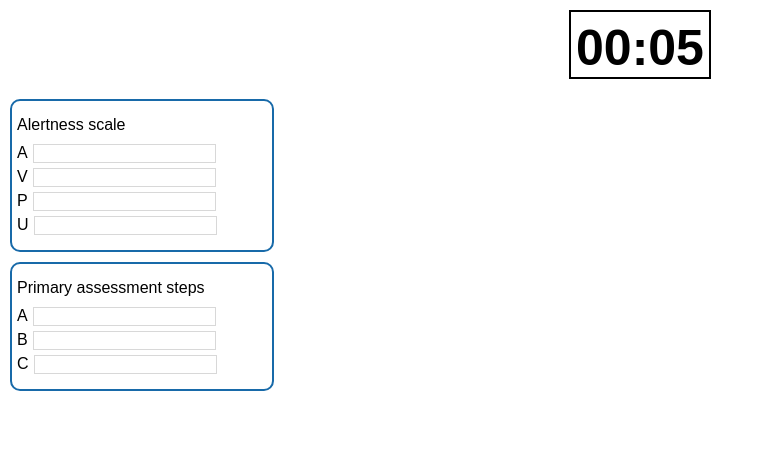
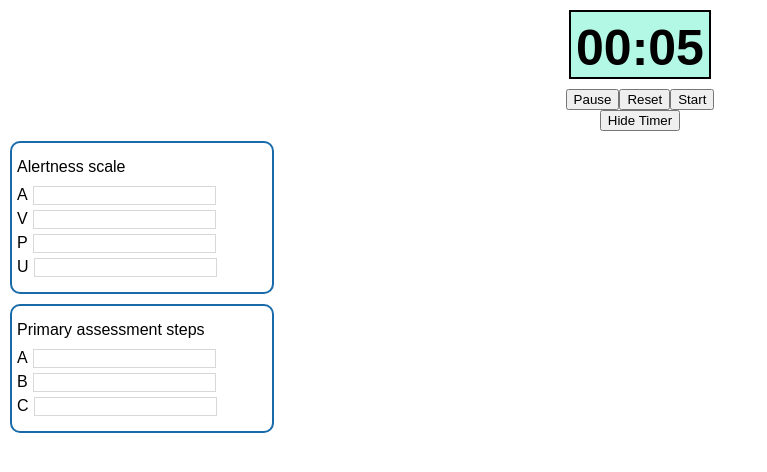
Before and after one commit to zack/ems, a React (Create React App) app: page / in a window 1280 px wide. Shown: the top 472 px of the page, without its empty margins (0-767 px from the left). Built offline with nearby package versions, Linux system fonts and the light colour scheme.

Commit message:
Implement timer controls

```diff
--- a/src/App.css
+++ b/src/App.css
@@ -11,6 +11,22 @@
   text-align: center;
 }
 
+.block {
+  display: block;
+}
+
+.timer.running {
+  background-color: #B3F8E4;
+}
+
+.timer.stopped {
+  background-color: #F8B3B3;
+}
+
+.timer.hidden {
+  color: rgba(0,0,0,0);
+}
+
 .uppercase {
   text-transform: uppercase;
 }
--- a/src/App.js
+++ b/src/App.js
@@ -84,7 +84,9 @@ class Clock extends Component {
     super(props);
 
     this.state = {
-      seconds: 0,
+      counter: 0,
+      hidden: false,
+      running: true,
     };
   }
 
@@ -99,19 +101,60 @@ class Clock extends Component {
     clearInterval(this.timerID);
   }
 
-  tick() {
+  pauseTimer() {
     this.setState({
-      seconds: this.state.seconds + 1,
+      running: false,
     });
   }
 
+  resetTimer() {
+    this.setState({
+      counter: 0,
+    });
+  }
+
+  startTimer() {
+    this.setState({
+      running: true,
+    });
+  }
+
+  toggleTimerDisplay() {
+    this.setState((prevState, props) => ({
+      hidden: !prevState.hidden,
+    }));
+  }
+
+  tick() {
+    if(this.state.running) {
+      this.setState((prevState, props) => ({
+        counter: prevState.counter + 1,
+      }));
+    }
+  }
+
   render() {
-    const seconds = ('00' + this.state.seconds % 60).slice(-2);
-    const minutes = ('00' + Math.floor(this.state.seconds / 60)).slice(-2);
+    const seconds = ('00' + this.state.counter % 60).slice(-2);
+    const minutes = ('00' + Math.floor(this.state.counter / 60)).slice(-2);
+    const timerBgClass = this.state.running ? 'running' : 'stopped';
+    const timerDispClass = this.state.hidden ? 'hidden' : '';
+    const timerDispText = this.state.hidden ? 'Show' : 'Hide';
 
     return(
       <div className="timer-container">
-        <div className="timer">{`${minutes}:${seconds}`}</div>
+        <div className="block">
+          <div className={`timer ${timerBgClass} ${timerDispClass}`}>{`${minutes}:${seconds}`}</div>
+        </div>
+        <div className="block">
+          <div class="block">
+            <button onClick={this.pauseTimer.bind(this)}> Pause </button>
+            <button onClick={this.resetTimer.bind(this)}> Reset </button>
+            <button onClick={this.startTimer.bind(this)}> Start </button>
+          </div>
+          <div class="block">
+            <button onClick={this.toggleTimerDisplay.bind(this)}> {timerDispText} Timer </button>
+          </div>
+        </div>
       </div>
     );
   }
```
